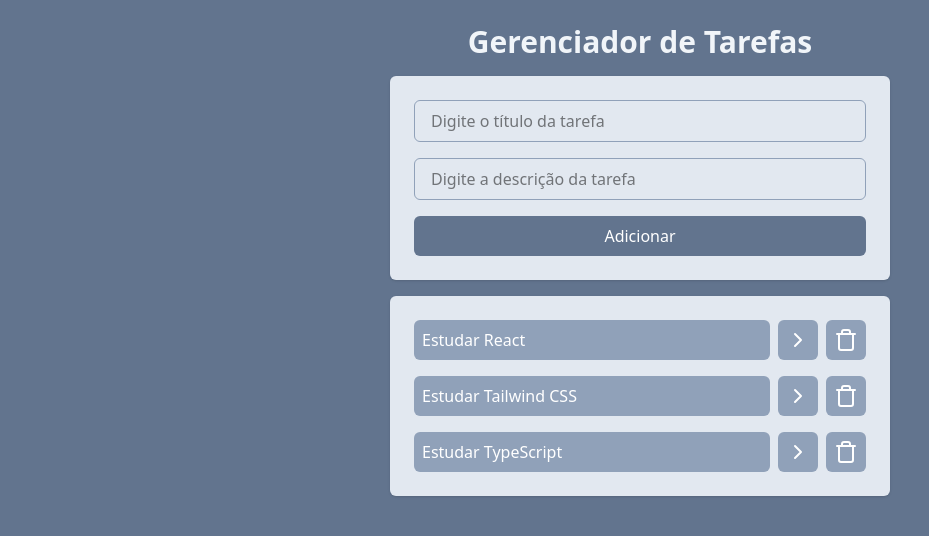
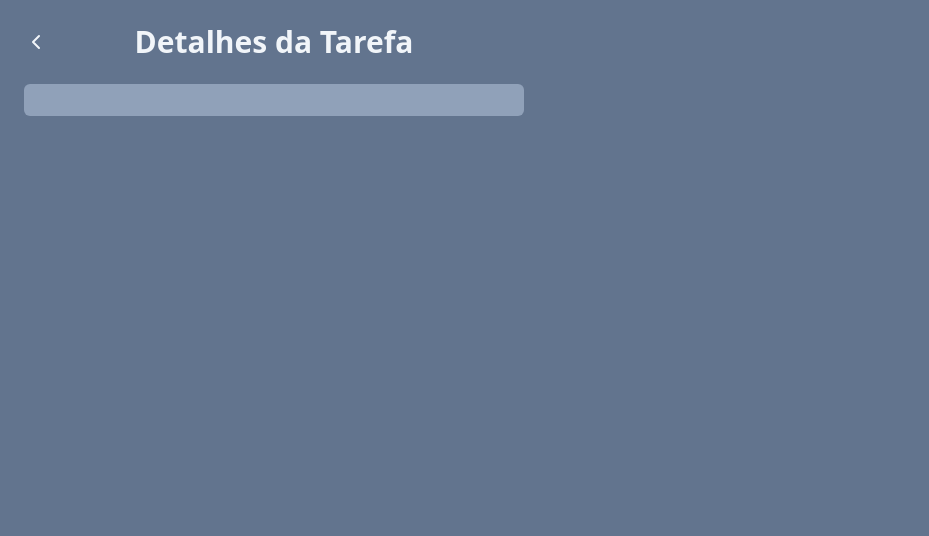
Before and after one commit to alexandrejuniorc/fsc-react, a React (Vite) app: page /task in a window 1280 px wide. Shown: the top 536 px of the page, without its empty margins (0-929 px from the left). Built offline with nearby package versions, Linux system fonts and the light colour scheme.

Commit message:
feat: create task details page using react router dom

```diff
--- a/package.json
+++ b/package.json
@@ -15,6 +15,7 @@
     "lucide-react": "^0.475.0",
     "react": "^18.3.1",
     "react-dom": "^18.3.1",
+    "react-router-dom": "^7.1.5",
     "tailwindcss": "^4.0.6",
     "uuid": "^11.0.5"
   },
--- a/src/components/Tasks.jsx
+++ b/src/components/Tasks.jsx
@@ -1,6 +1,16 @@
 import { ChevronRightIcon, TrashIcon } from "lucide-react";
+import { useNavigate } from "react-router-dom";
 
 function Tasks({ tasks, onTaskClick, onRemoveTask }) {
+  const navigate = useNavigate();
+
+  function onSeeDetailsClick(task) {
+    const query = new URLSearchParams();
+    query.set("title", task.title);
+    query.set("description", task.description);
+    navigate(`/task?${query.toString()}`);
+  }
+
   return (
     <ul className="space-y-4 rounded-md bg-slate-200 p-6 shadow">
       {tasks.map((task) => (
@@ -12,7 +22,10 @@
             {task.title}
           </button>
 
-          <button className="rounded-md bg-slate-400 p-2 text-white">
+          <button
+            onClick={() => onSeeDetailsClick(task)}
+            className="rounded-md bg-slate-400 p-2 text-white"
+          >
             <ChevronRightIcon />
           </button>
 
--- a/src/main.jsx
+++ b/src/main.jsx
@@ -1,9 +1,22 @@
 import { StrictMode } from "react";
 import { createRoot } from "react-dom/client";
 import App from "./App.jsx";
+import { createBrowserRouter, RouterProvider } from "react-router-dom";
+import TaskPage from "./pages/TaskPage.jsx";
+
+const router = createBrowserRouter([
+  {
+    path: "/",
+    element: <App />,
+  },
+  {
+    path: "/task",
+    element: <TaskPage />,
+  },
+]);
 
 createRoot(document.getElementById("root")).render(
   <StrictMode>
-    <App />
+    <RouterProvider router={router} />
   </StrictMode>,
 );
--- /dev/null
+++ b/src/pages/TaskPage.jsx
@@ -0,0 +1,36 @@
+import { ChevronLeftIcon } from "lucide-react";
+import { useNavigate, useSearchParams } from "react-router-dom";
+
+function TaskPage() {
+  const navigate = useNavigate();
+
+  const [searchParams] = useSearchParams();
+  const title = searchParams.get("title");
+  const description = searchParams.get("description");
+
+  return (
+    <div className="h-screen w-screen bg-slate-500 p-6">
+      <div className="w-[500px] space-y-4">
+        <div className="relative mb-6 flex justify-center">
+          <button
+            onClick={() => navigate(-1)}
+            className="absolute top-0 bottom-0 left-0 text-slate-100"
+          >
+            <ChevronLeftIcon />
+          </button>
+
+          <h1 className="text-center text-3xl font-bold text-slate-100">
+            Detalhes da Tarefa
+          </h1>
+        </div>
+
+        <div className="rounded-md bg-slate-400 p-4">
+          <h2 className="text-xl font-bold text-slate-600">{title}</h2>
+          <p className="text-slate-600">{description}</p>
+        </div>
+      </div>
+    </div>
+  );
+}
+
+export default TaskPage;
```
Also changed, not shown: 1 other file (tests, documents, lock files or other folders).
